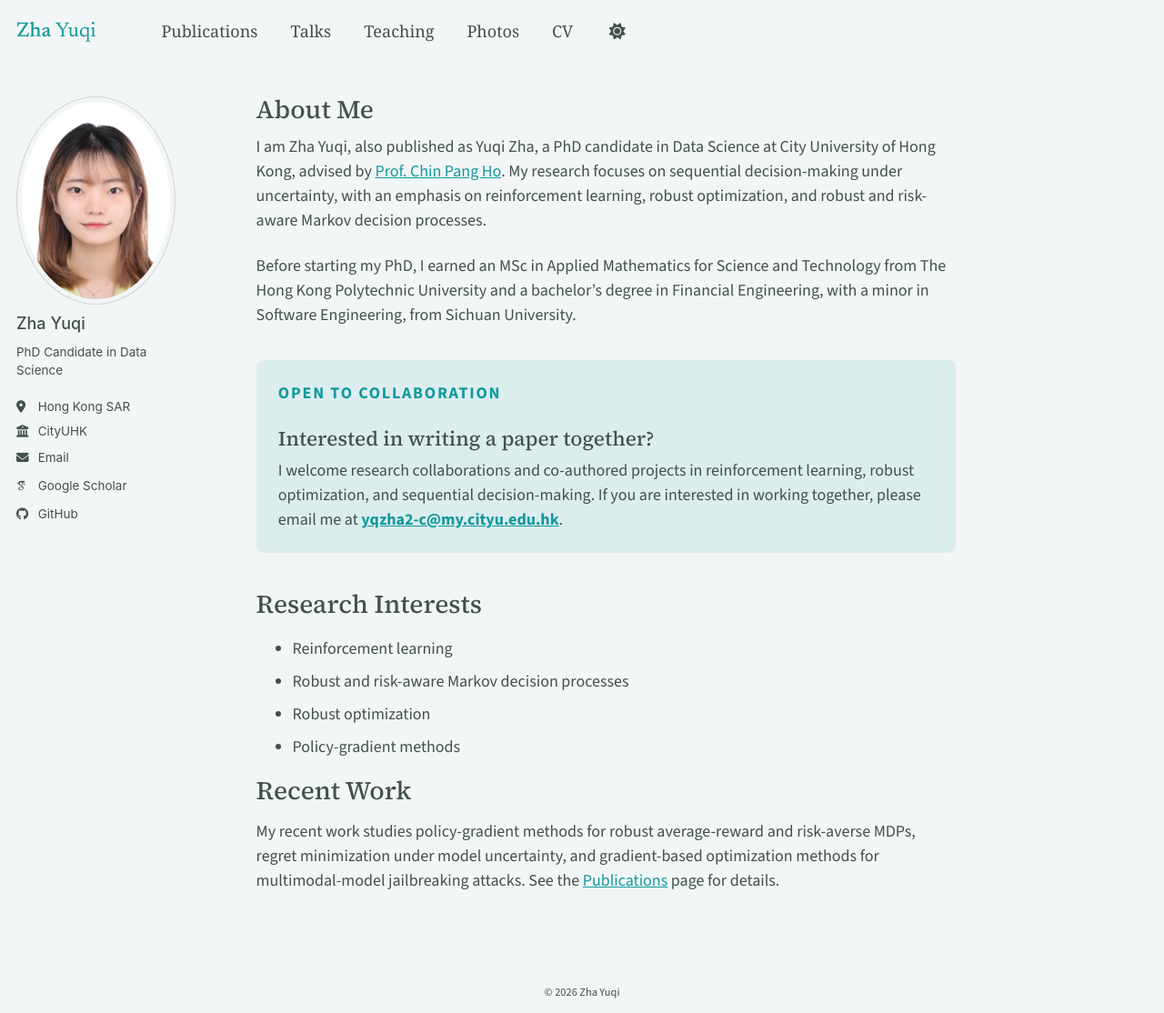
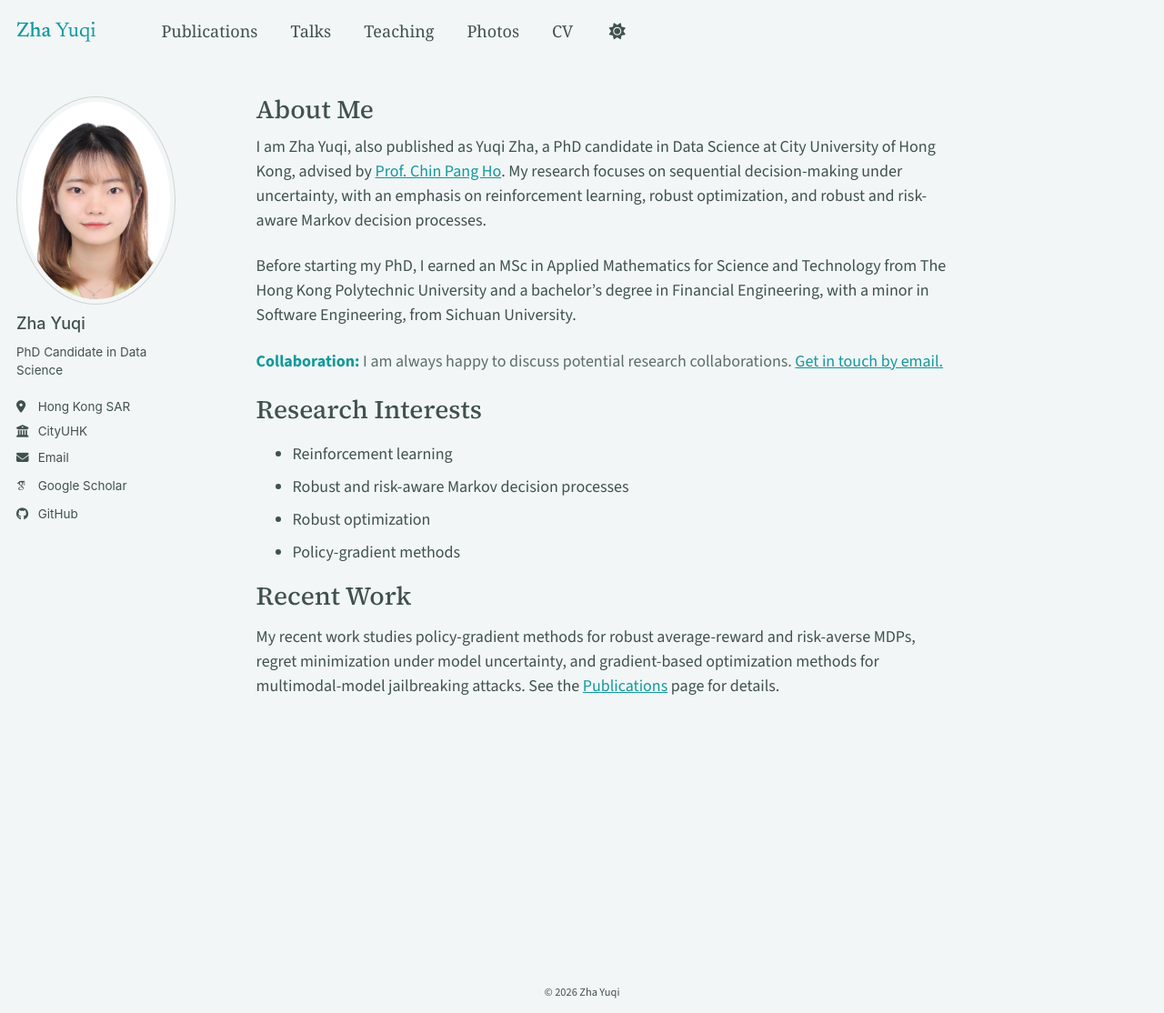
Before and after one commit to Charliez7/Charliez7.github.io, a Jekyll site: the page built from _pages/about.md, in a window 1280 px wide and 1114 px high. Shown: the whole window at 91% size. Built offline with Jekyll 4.4.1, drawn with Linux system fonts in a browser that asks for light colours; some web fonts are replaced; a script bundle is joined from its source files by our own code; library files that are not in the unit come from our copies; some of the changed lines change nothing that is shown.

Commit message:
Refine homepage collaboration note

```diff
--- a/_pages/about.md
+++ b/_pages/about.md
@@ -13,11 +13,7 @@ I am Zha Yuqi, also published as Yuqi Zha, a PhD candidate in Data Science at Ci
 
 Before starting my PhD, I earned an MSc in Applied Mathematics for Science and Technology from The Hong Kong Polytechnic University and a bachelor's degree in Financial Engineering, with a minor in Software Engineering, from Sichuan University.
 
-<aside class="collaboration-callout" aria-labelledby="collaboration-title">
-  <p class="collaboration-callout__label">OPEN TO COLLABORATION</p>
-  <h2 id="collaboration-title">Interested in writing a paper together?</h2>
-  <p>I welcome research collaborations and co-authored projects in reinforcement learning, robust optimization, and sequential decision-making. If you are interested in working together, please email me at <a href="mailto:yqzha2-c@my.cityu.edu.hk">yqzha2-c@my.cityu.edu.hk</a>.</p>
-</aside>
+<p class="collaboration-note"><strong>Collaboration:</strong> I am always happy to discuss potential research collaborations. <a href="mailto:yqzha2-c@my.cityu.edu.hk">Get in touch by email.</a></p>
 
 Research Interests
 ======
@@ -31,43 +27,17 @@ Recent Work
 My recent work studies policy-gradient methods for robust average-reward and risk-averse MDPs, regret minimization under model uncertainty, and gradient-based optimization methods for multimodal-model jailbreaking attacks. See the [Publications](/publications/) page for details.
 
 <style>
-  .collaboration-callout {
-    margin: 2rem 0 2.25rem;
-    padding: 1.25rem 1.35rem;
-    border-radius: 0.45rem;
-    background: color-mix(in srgb, var(--global-base-color) 10%, var(--global-bg-color));
+  .collaboration-note {
+    margin: 1.25rem 0 2rem;
+    color: var(--global-text-color-light);
+    font-size: 0.92em;
   }
 
-  .collaboration-callout__label {
-    margin: 0 0 0.35rem;
+  .collaboration-note strong {
     color: var(--global-base-color);
-    font-size: 0.76em;
-    font-weight: 700;
-    letter-spacing: 0.1em;
   }
 
-  .collaboration-callout h2 {
-    margin: 0 0 0.45rem;
-    font-size: 1.25em;
-  }
-
-  .collaboration-callout p:last-child {
-    margin: 0;
-  }
-
-  .collaboration-callout a {
+  .collaboration-note a {
     overflow-wrap: anywhere;
-    font-weight: 600;
-  }
-
-  @media (max-width: 600px) {
-    .collaboration-callout {
-      margin: 1.5rem 0 1.75rem;
-      padding: 1rem;
-    }
-
-    .collaboration-callout h2 {
-      font-size: 1.15em;
-    }
   }
 </style>
```
